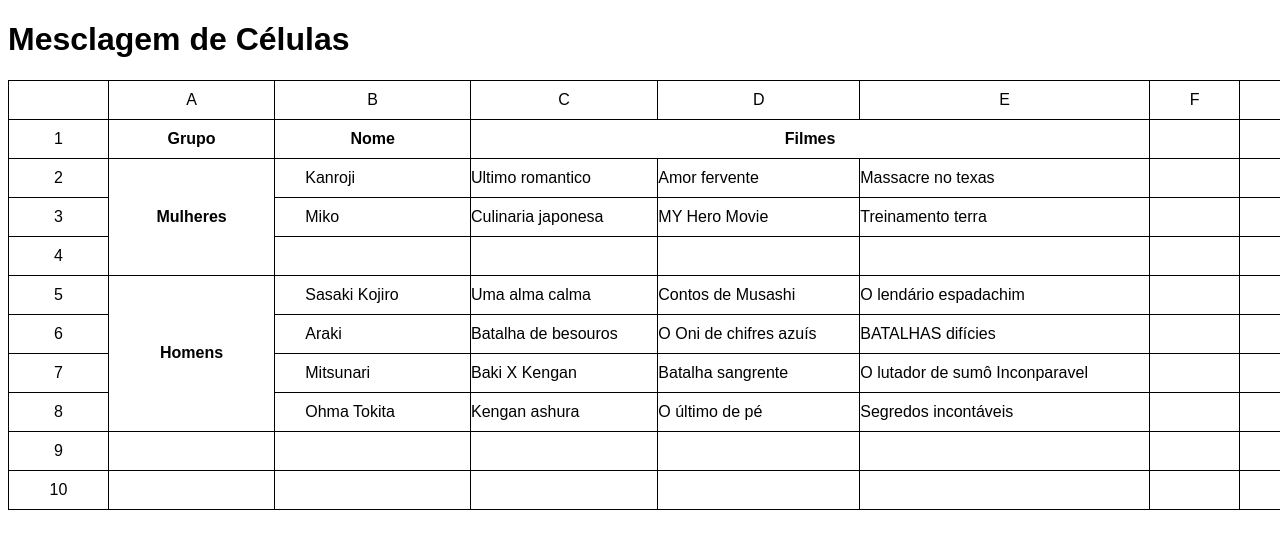
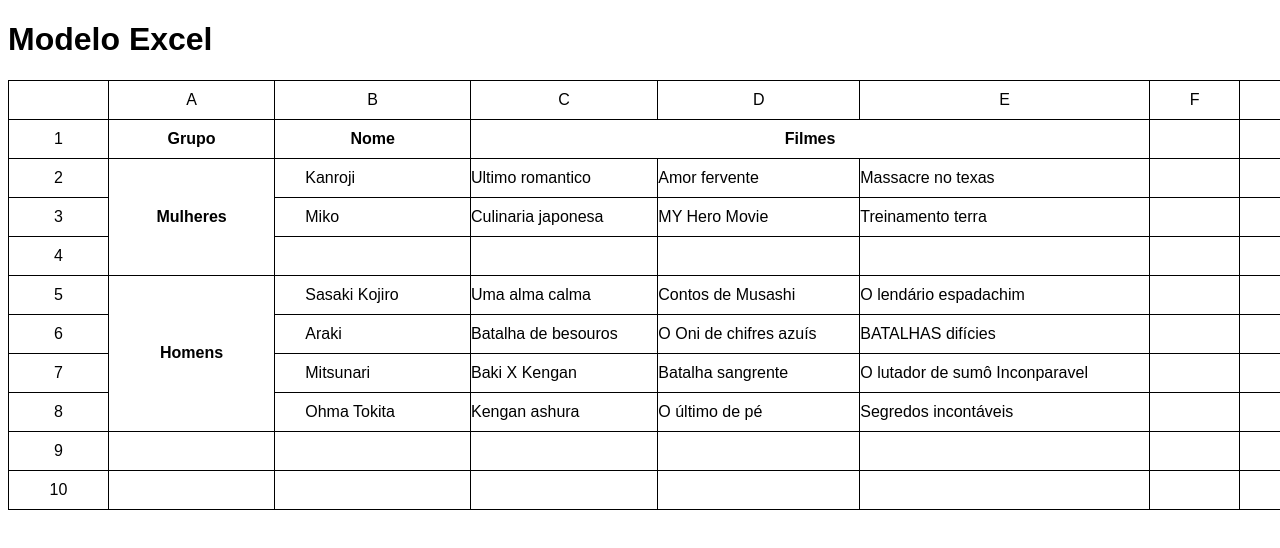
Before and after one commit to kauennascimento/Tabelas, a plain HTML site: page index.html in a window 1280 px wide. Shown: the top 548 px of the page. Drawn offline with Linux system fonts and the light colour scheme.

Commit message:
Update index.html

```diff
--- a/index.html
+++ b/index.html
@@ -22,7 +22,7 @@
     </style>
 </head>
 <body>
-    <h1>Mesclagem de Células</h1>
+    <h1>Modelo Excel</h1>
     <table>
         <tr>
             <td></td>
```
